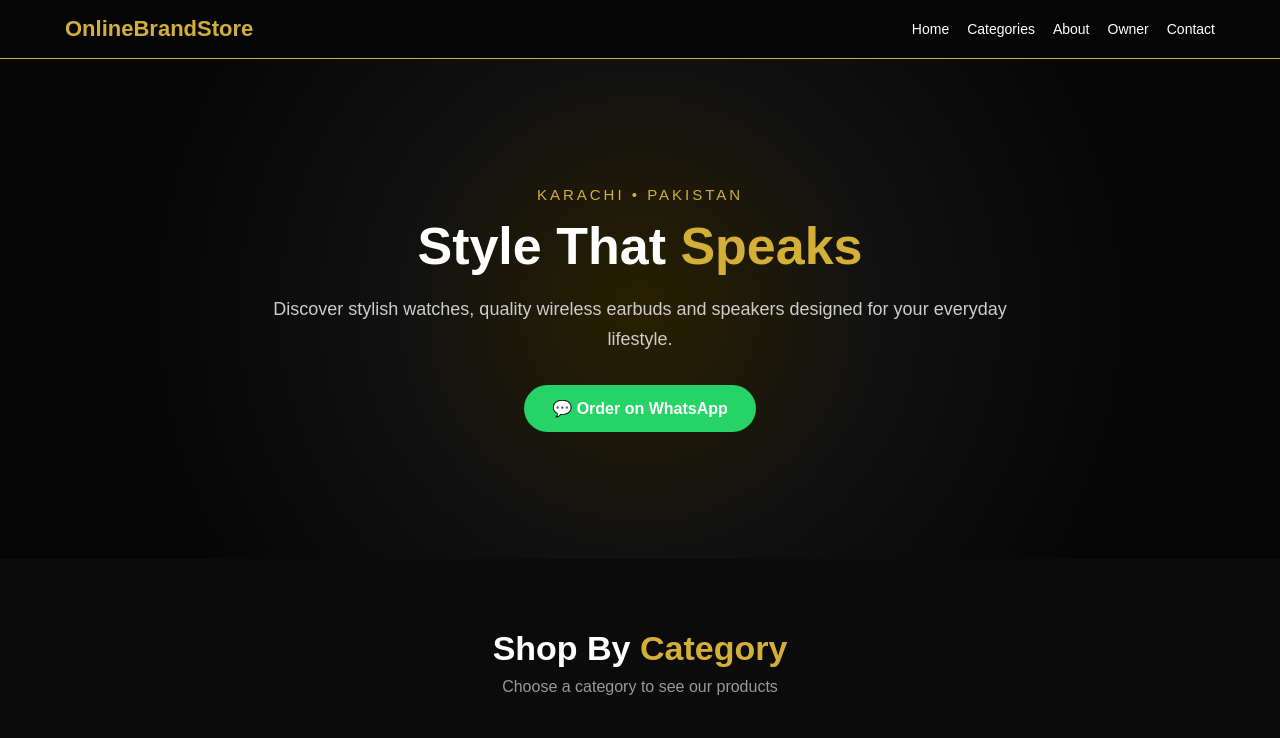
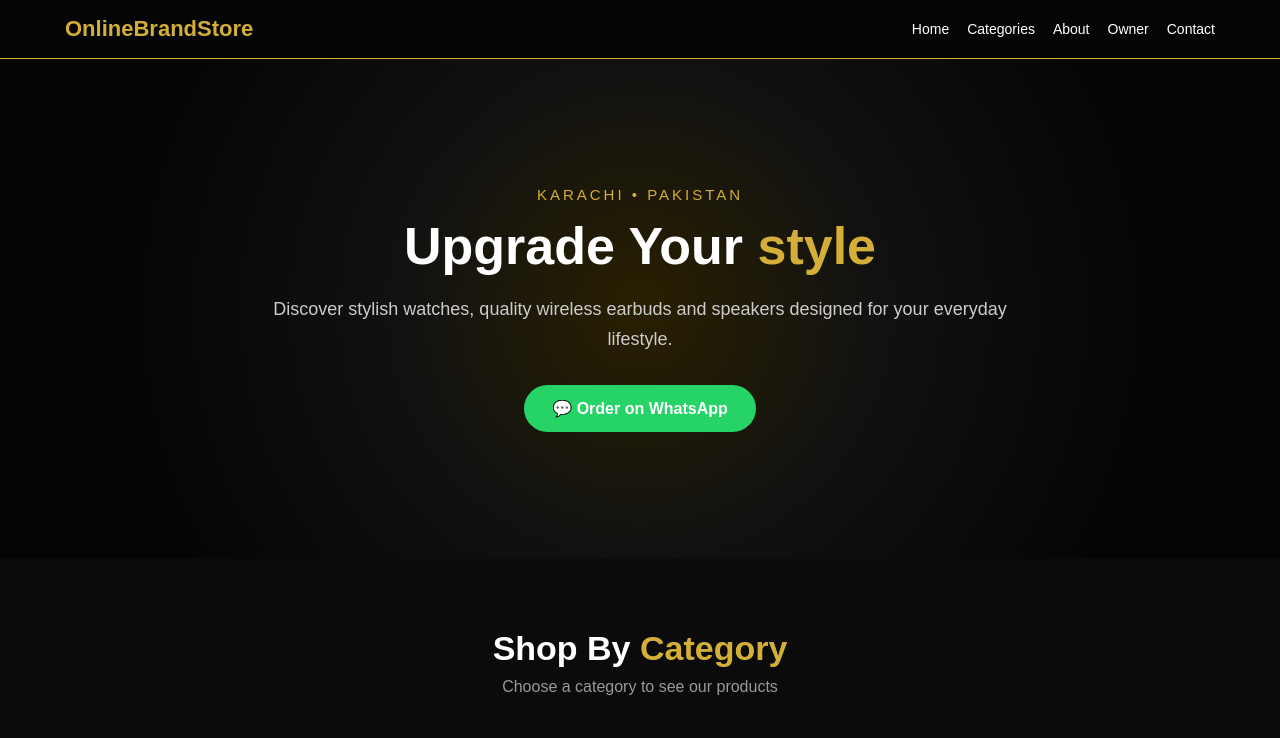
Before and after one commit to OnlineBrandStore-MOEEZ-ALI/OnlineBrandStore-MOEEZ-ALI.github.io, a plain HTML site: page index.html in a window 1280 px wide. Shown: the top 738 px of the page. Drawn offline with Linux system fonts and the light colour scheme.

Commit message:
Update index.html

```diff
--- a/index.html
+++ b/index.html
@@ -538,7 +538,7 @@ Karachi • Pakistan
 </div>
 
 <h1>
-Style That <span>Speaks</span>
+Upgrade Your <span>style</span>
 </h1>
 
 <p>
```
